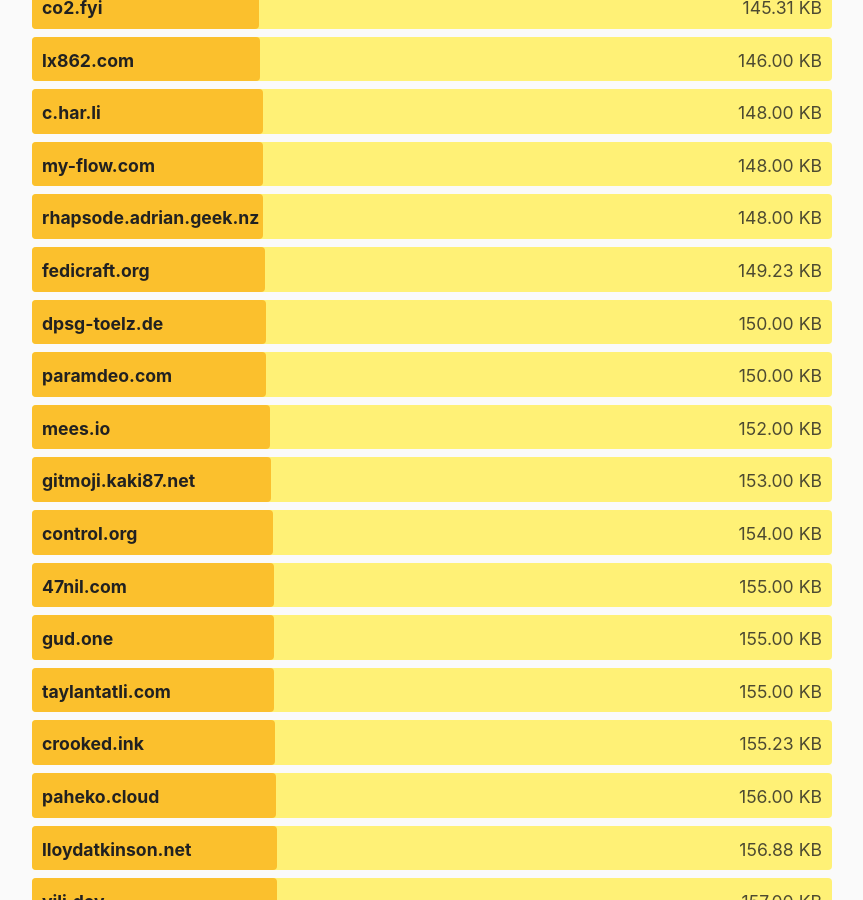
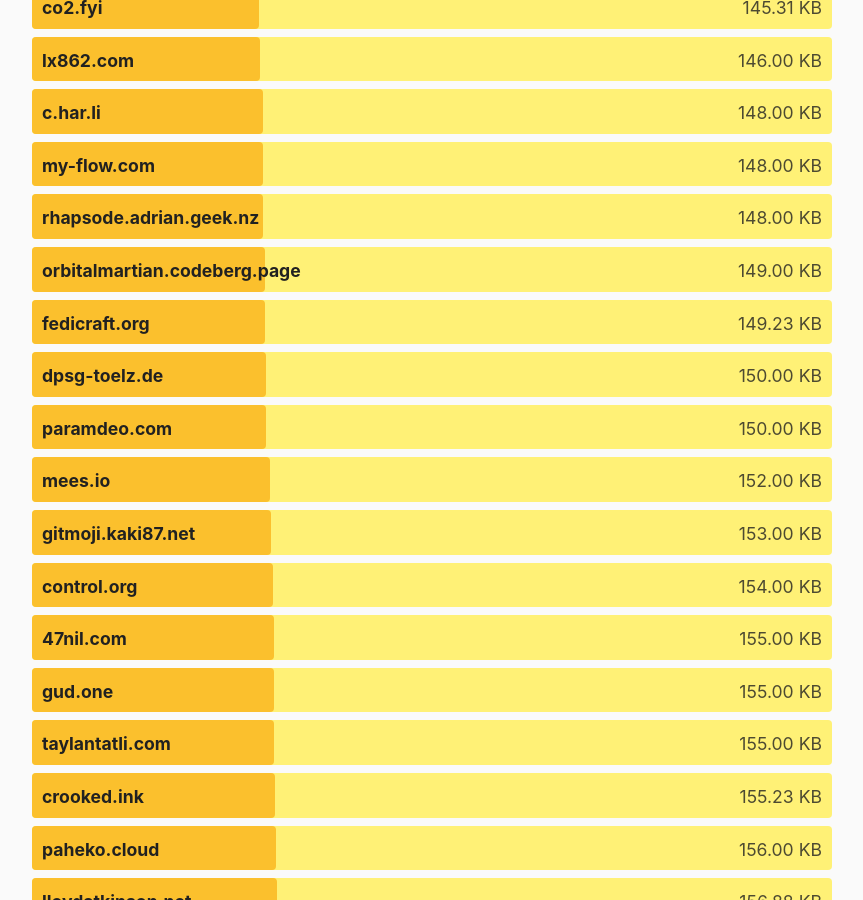
Before and after one commit to kevquirk/512kb.club, a Jekyll site: the page built from index.md, in a window 1280 px wide and 900 px high, scrolled down 30414 px. Shown: the whole window, without its empty margins (208-1071 px from the left). Built offline with Jekyll 4.4.1, drawn with Linux system fonts in a browser that asks for light colours.

Commit message:
Update sites.yml

```diff
--- a/_data/sites.yml
+++ b/_data/sites.yml
@@ -4237,3 +4237,8 @@
   url: https://zwieratko.sk/
   size: 28.07
   last_checked: 2024-02-11
+
+- domain: orbitalmartian.codeberg.page
+  url: https://orbitalmartian.codeberg.org/
+  size: 149
+  last_checked: 2024-08-25
```
